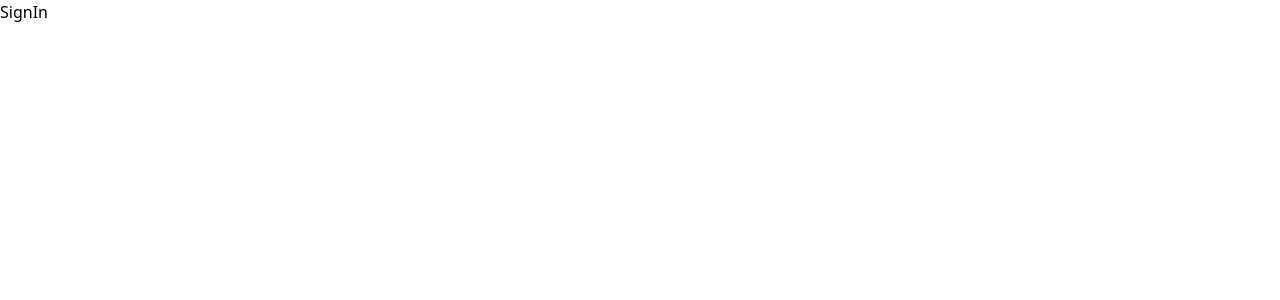
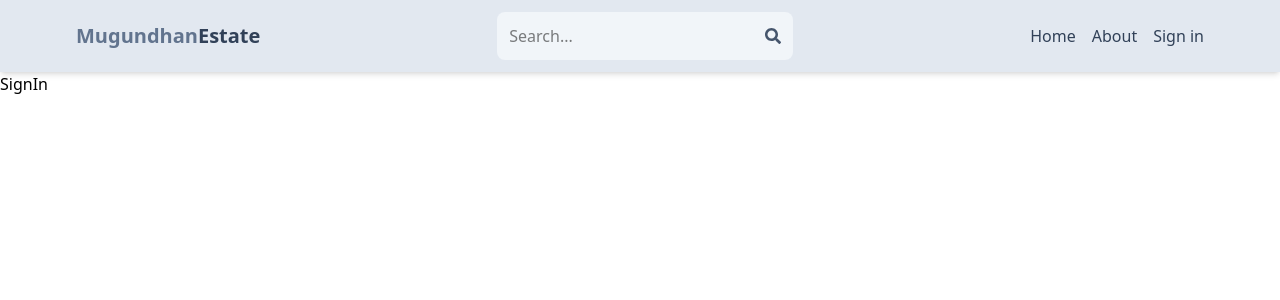
Before and after one commit to Mugundhan-G/estate-mern, a React (Vite) app in the folder client/: page /sign-in in a window 1280 px wide. Shown: the top 300 px of the page. Built offline with nearby package versions, Linux system fonts and the light colour scheme.

Commit message:
create header component

```diff
--- a/client/package.json
+++ b/client/package.json
@@ -13,6 +13,7 @@
     "@tailwindcss/vite": "^4.0.8",
     "react": "^19.0.0",
     "react-dom": "^19.0.0",
+    "react-icons": "^5.5.0",
     "react-router-dom": "^7.2.0",
     "tailwindcss": "^4.0.8"
   },
--- a/client/src/App.jsx
+++ b/client/src/App.jsx
@@ -4,10 +4,12 @@
 import Profile from './pages/Profile'
 import SignIn from './pages/SignIn'
 import SignUp from './pages/SignUp'
+import Header from './components/Header'
 
 export default function App() {
   return (
     <BrowserRouter>
+      <Header />
       <Routes>
         <Route path="/" element={<Home />} />
         <Route path="/sign-in" element={<SignIn />} />
--- /dev/null
+++ b/client/src/components/Header.jsx
@@ -0,0 +1,40 @@
+import { FaSearch } from 'react-icons/fa';
+import { Link } from 'react-router-dom';
+export default function Header() {
+  return (
+    <header className='bg-slate-200 shadow-md'>
+      <div className='flex justify-between items-center max-w-6xl mx-auto p-3'>
+        <Link to='/'>
+          <h1 className='font-bold text-sm sm:text-xl flex flex-wrap'>
+            <span className='text-slate-500'>Mugundhan</span>
+            <span className='text-slate-700'>Estate</span>
+          </h1>
+        </Link>
+
+        <form className='bg-slate-100 p-3 rounded-lg flex items-center'>
+          <input
+            type="text"
+            placeholder='Search...'
+            className='bg-transparent outline-none w-24 sm:w-64'
+
+          />
+          <FaSearch className='text-slate-600' />
+        </form>
+
+        <ul className='flex gap-4'>
+          <Link to='/'>
+            <li className='hidden sm:inline text-slate-700 hover:underline'>Home</li>
+          </Link>
+          <Link to='/about'>
+            <li className='hidden sm:inline text-slate-700 hover:underline'>About</li>
+          </Link>
+          <Link to='sign-in'>
+            <li className=' text-slate-700 hover:underline'>Sign in</li>
+          </Link>
+        </ul>
+
+      </div>
+
+    </header>
+  )
+}
```
Also changed, not shown: 1 other file (tests, documents, lock files or other folders).
